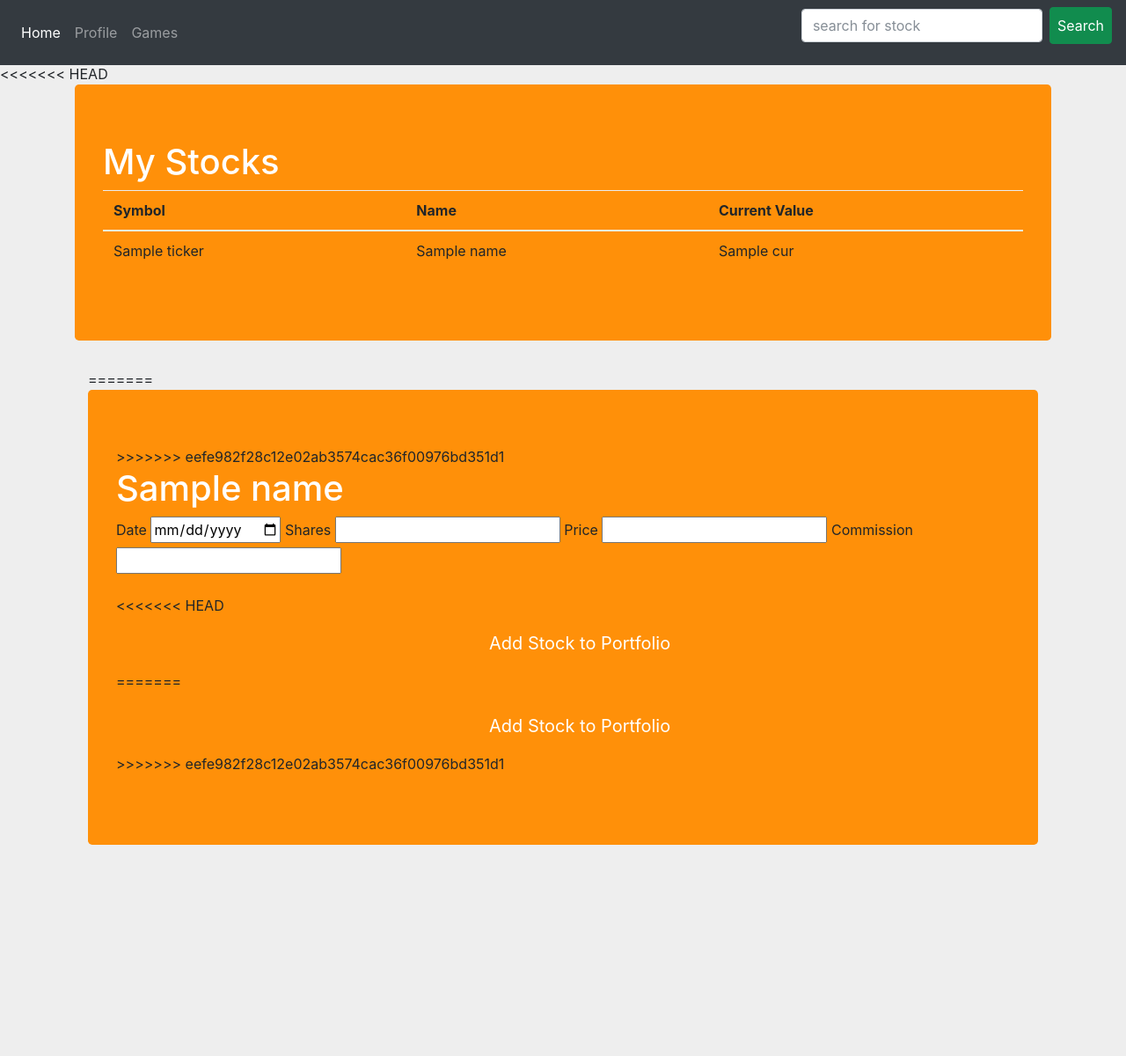
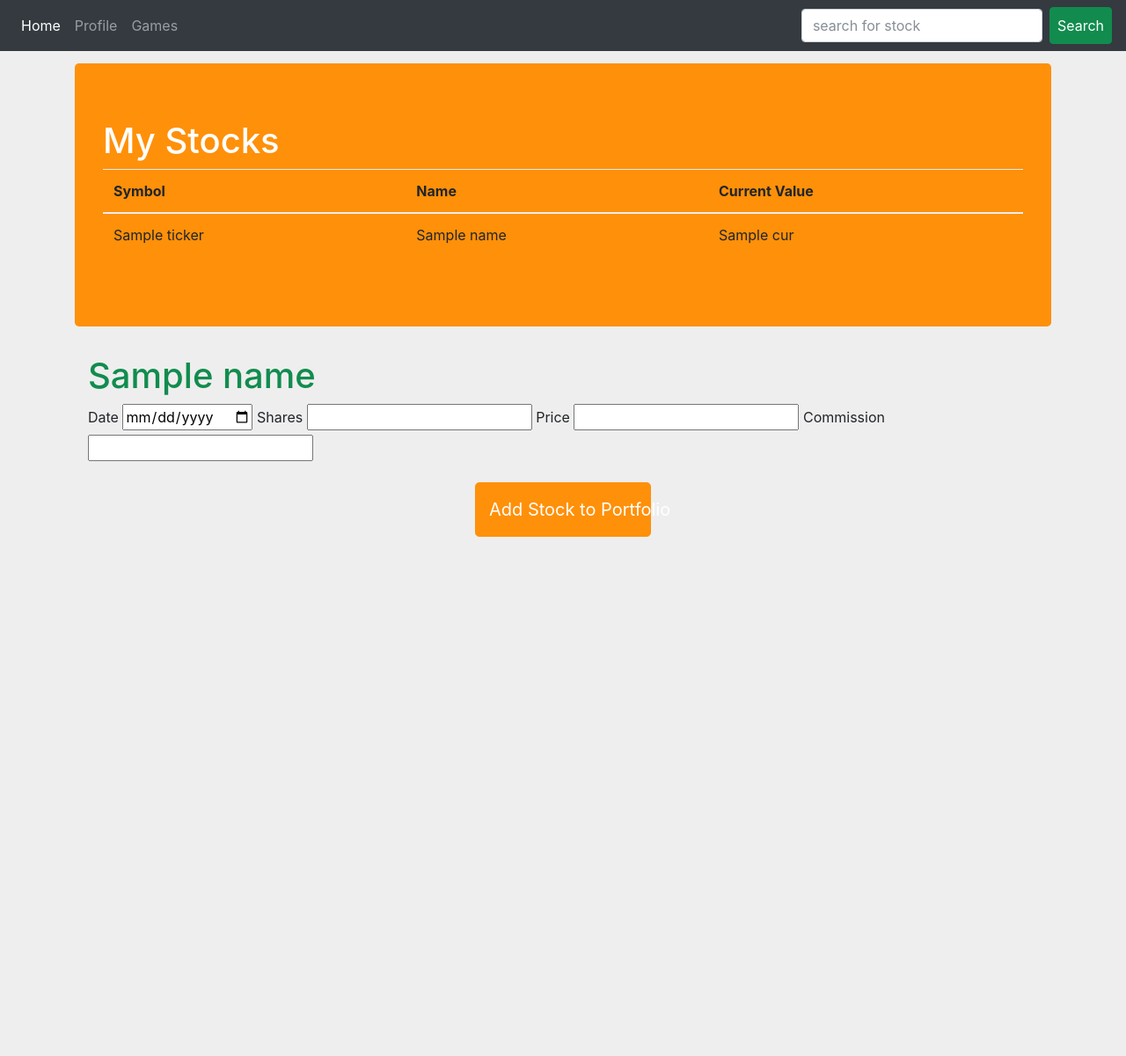
Before and after one commit to IrwinLi2014/ASE-marketgame, a Flask app: template templates/search.html in a window 1280 px wide. Shown: the whole page at 88% size. Run offline with Flask 2, Linux system fonts and the light colour scheme; the template is opened without the code that fills it: most values are stand-ins (such as "Sample title", 1, 10 or a date in 2020); some libraries are stand-ins or nearby versions.

Commit message:
Fixed merge conflict

```diff
--- a/templates/search.html
+++ b/templates/search.html
@@ -1,4 +1,3 @@
-<<<<<<< HEAD
 {% extends "layout.html" %}
 {% block title %}Search{% endblock %}
 {% block body %}
@@ -20,76 +19,7 @@
 {% endblock %}
 {% block content %}
 	<div class='container'>
-=======
-<!DOCTYPE html>
-<html lang="en">
-
-<head>
-	<!-- Bootstrap core CSS -->
-    <link rel="stylesheet" href="../static/css/bootstrap.min.css">
-    <!--<link rel="stylesheet" href="https://maxcdn.bootstrapcdn.com/bootstrap/3.3.7/css/bootstrap.min.css">
-	-->
-	<link rel="stylesheet" href="../static/css/styles.css">
-	<meta charset="utf-8">
-  	<meta name="viewport" content="width=device-width, initial-scale=1">
-  	<!--<link rel="stylesheet" href="https://maxcdn.bootstrapcdn.com/bootstrap/3.3.7/css/bootstrap.min.css">
-	-->
-	<script src='https://ajax.googleapis.com/ajax/libs/jquery/3.1.0/jquery.min.js'></script>
-	<script src="https://maxcdn.bootstrapcdn.com/bootstrap/3.3.7/js/bootstrap.min.js"></script>
-</head>
-
-<body>
-		<!-- Navigation -->
-		<nav class="navbar navbar-expand-md navbar-dark fixed-top bg-dark mb-4">
-			<button class="navbar-toggler" type="button" data-toggle="collapse" data-target="#navbarCollapse" aria-controls="navbarCollapse" aria-expanded="false" aria-label="Toggle navigation">
-        		<span class="navbar-toggler-icon"></span>
-      		</button>
-
-      		<div class="collapse navbar-collapse" id="navbarCollapse">
-        		<ul class="navbar-nav mr-auto">
-          			<li class="nav-item active">
-            			<a class="nav-link" href="{{ url_for('home') }}">Home <span class="sr-only">(current)</span></a>
-          			</li>
-          			<li class="nav-item">
-            			<a class="nav-link" href="{{ url_for('profile') }}">Profile</a>
-          			</li>
-          			<li class="nav-item">
-            			<a class="nav-link" href="#">Games</a>
-          			</li>
-        		</ul>
-        		<form method=POST action="{{ url_for('search') }}" class="form-inline mt-2 mt-md-0">
-          			<input class="form-control mr-sm-2" type="text" name="search" placeholder="search for stock" aria-label="Search">
-          			<button class="btn btn-outline-success my-2 my-sm-0 srch-btn" type="submit">Search</button>
-        		</form>
-      		</div>
-		</nav>
-
-    <!--
-      <main role="main" class="container">
-          <div class="jumbotron">
-            <h1>{{name}}</h1>
-            <table class="table">
-              <thead>
-                <th scope="col">Symbol</th>
-                <th scope="col">Name</th>
-                <th scope="col">Current Value</th>
-              </thead>
-              <tbody>
-                <tr>
-                  <td>{{ticker}}</td>
-                  <td>{{name}}</td>
-                  <td>{{close}}</td>
-                </tr>
-              </tbody>
-            </table>
-          </div>
-      </main>
-    -->
-
-	<div class='container jumbotron'>
-
     <!--Display-->
->>>>>>> eefe982f28c12e02ab3574cac36f00976bd351d1
 
 		<h1>{{ name }}</h1>
 
@@ -112,12 +42,7 @@
     		<input type='number' name='commission'>
     		<br><br>
 
-<<<<<<< HEAD
-        	<button class="btn btn-lg btn-primary btn-block" type="submit" style="max-width:200px">Add Stock to Portfolio</button>
-=======
-      <button class="btn btn-lg btn-primary btn-block" type="submit" style="max-width:200px">Add Stock to Portfolio</button>
-
->>>>>>> eefe982f28c12e02ab3574cac36f00976bd351d1
+        <button class="btn btn-lg btn-primary btn-block" type="submit" style="max-width:200px">Add Stock to Portfolio</button>
 		</form>
 	</div>
 {% endblock %}
```
